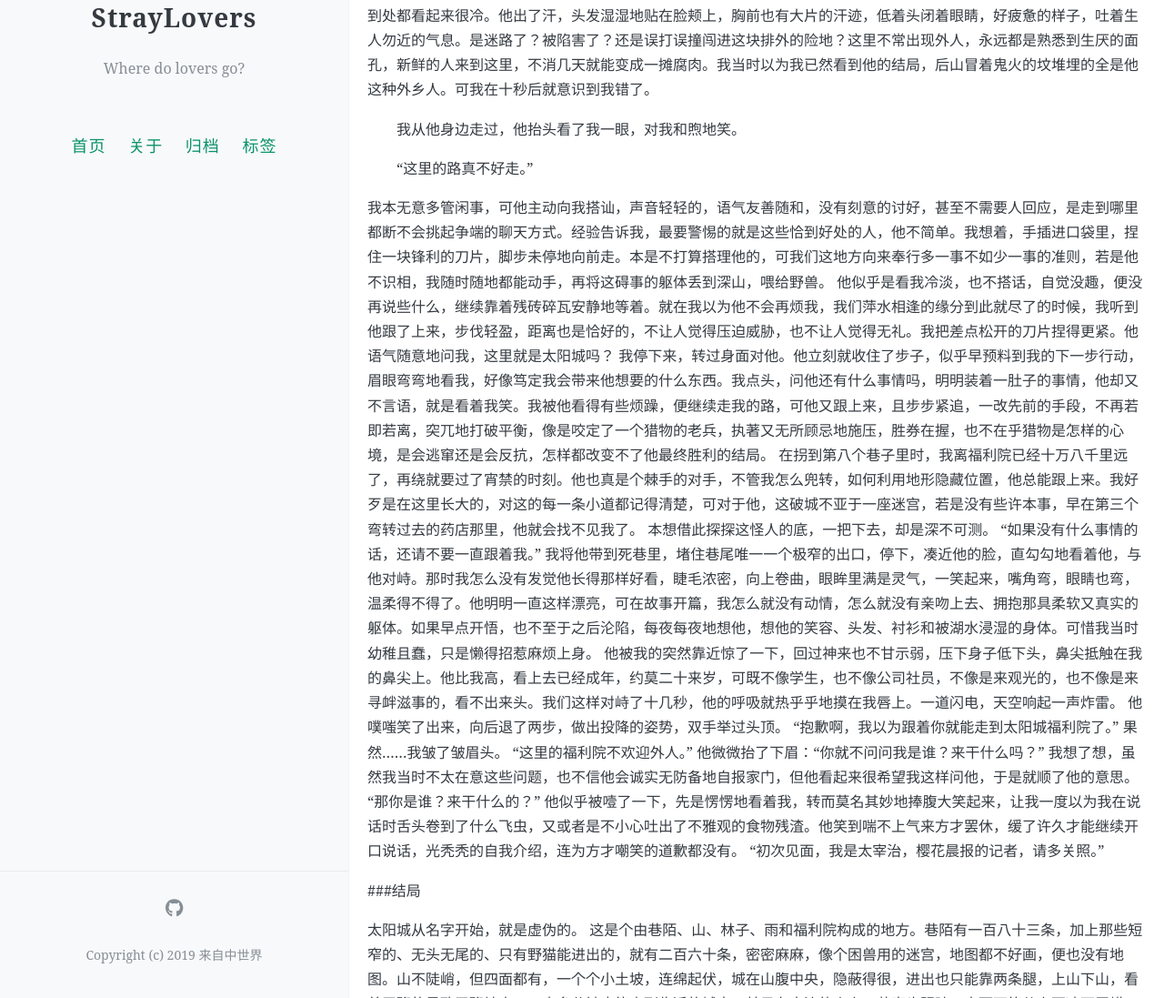
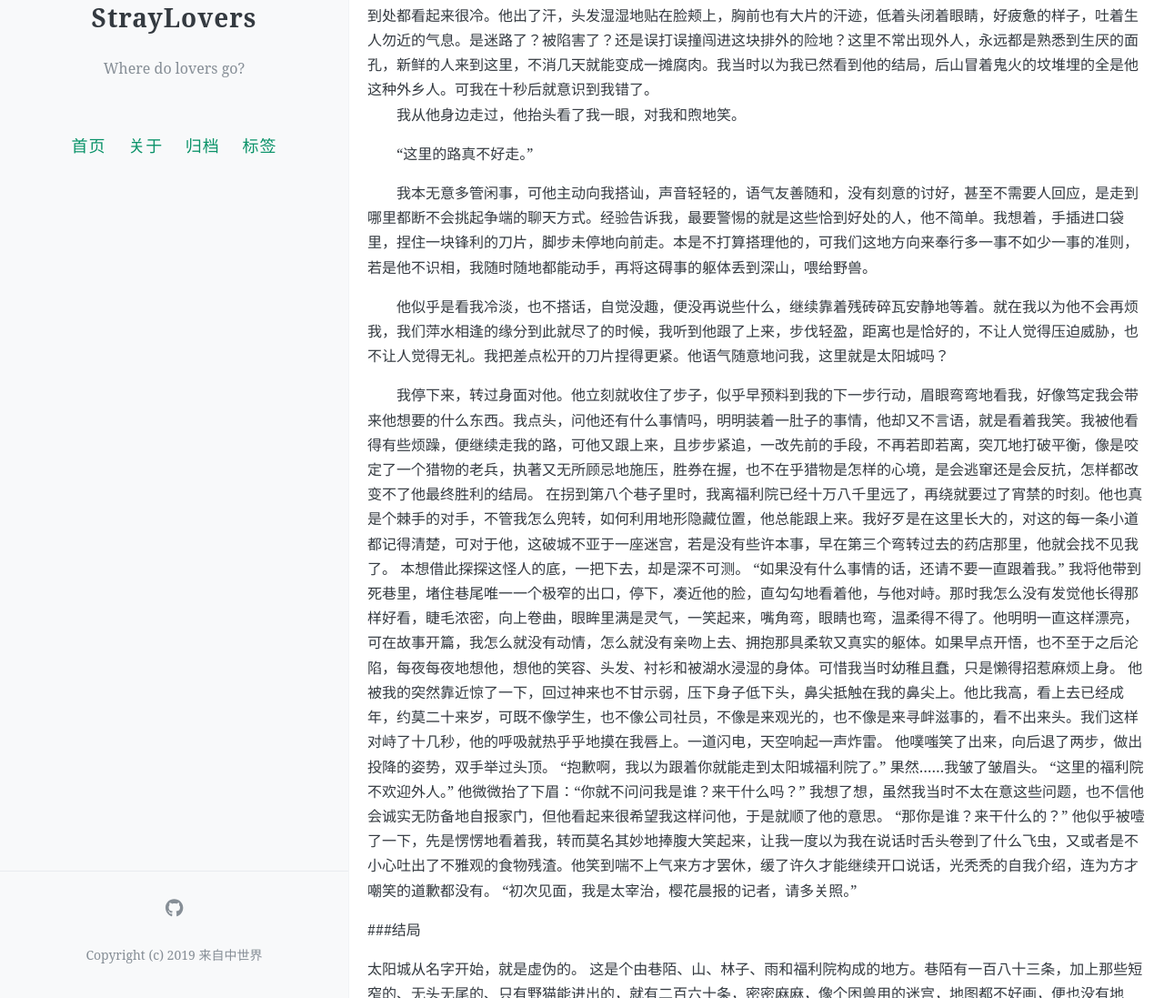
Before and after one commit to straylovers/straylovers, a Jekyll site: the page built from _posts/2022-05-18-the sun city.md, in a window 1280 px wide and 1400 px high. Shown: the part 303-1400 px from the top of the window at 91% size. Built offline with Jekyll 4.4.1, drawn with Linux system fonts in a browser that asks for light colours; comment, search, counter and statistics services are not loaded; part of the change alters nothing that is shown.

```diff
--- a/_posts/2022-05-18-the sun city.md
+++ b/_posts/2022-05-18-the sun city.md
@@ -5,7 +5,6 @@ date: 2022-05-18
 Author: 郁糖
 categories: 文豪野犬
 tags: 织太
-comments: true
 ---
 
 
@@ -16,14 +15,15 @@ comments: true
 ### 狩猎
 
 &emsp;&emsp;他来的时候我十六岁，正值盛夏，七月二十一，我刚完成一个任务，从城镇上回来。一拐进巷子就看到他了，白衬衫黑西裤，清爽舒服地靠在未刷漆的砖墙上吹穿堂风，看着就是个外来人。那时候已是傍晚，天是阴的，没有一点暖色调，到处都看起来很冷。他出了汗，头发湿湿地贴在脸颊上，胸前也有大片的汗迹，低着头闭着眼睛，好疲惫的样子，吐着生人勿近的气息。是迷路了？被陷害了？还是误打误撞闯进这块排外的险地？这里不常出现外人，永远都是熟悉到生厌的面孔，新鲜的人来到这里，不消几天就能变成一摊腐肉。我当时以为我已然看到他的结局，后山冒着鬼火的坟堆埋的全是他这种外乡人。可我在十秒后就意识到我错了。
-
 &emsp;&emsp;我从他身边走过，他抬头看了我一眼，对我和煦地笑。
 
 &emsp;&emsp;“这里的路真不好走。”
 
-我本无意多管闲事，可他主动向我搭讪，声音轻轻的，语气友善随和，没有刻意的讨好，甚至不需要人回应，是走到哪里都断不会挑起争端的聊天方式。经验告诉我，最要警惕的就是这些恰到好处的人，他不简单。我想着，手插进口袋里，捏住一块锋利的刀片，脚步未停地向前走。本是不打算搭理他的，可我们这地方向来奉行多一事不如少一事的准则，若是他不识相，我随时随地都能动手，再将这碍事的躯体丢到深山，喂给野兽。
-他似乎是看我冷淡，也不搭话，自觉没趣，便没再说些什么，继续靠着残砖碎瓦安静地等着。就在我以为他不会再烦我，我们萍水相逢的缘分到此就尽了的时候，我听到他跟了上来，步伐轻盈，距离也是恰好的，不让人觉得压迫威胁，也不让人觉得无礼。我把差点松开的刀片捏得更紧。他语气随意地问我，这里就是太阳城吗？
-我停下来，转过身面对他。他立刻就收住了步子，似乎早预料到我的下一步行动，眉眼弯弯地看我，好像笃定我会带来他想要的什么东西。我点头，问他还有什么事情吗，明明装着一肚子的事情，他却又不言语，就是看着我笑。我被他看得有些烦躁，便继续走我的路，可他又跟上来，且步步紧追，一改先前的手段，不再若即若离，突兀地打破平衡，像是咬定了一个猎物的老兵，执著又无所顾忌地施压，胜券在握，也不在乎猎物是怎样的心境，是会逃窜还是会反抗，怎样都改变不了他最终胜利的结局。
+&emsp;&emsp;我本无意多管闲事，可他主动向我搭讪，声音轻轻的，语气友善随和，没有刻意的讨好，甚至不需要人回应，是走到哪里都断不会挑起争端的聊天方式。经验告诉我，最要警惕的就是这些恰到好处的人，他不简单。我想着，手插进口袋里，捏住一块锋利的刀片，脚步未停地向前走。本是不打算搭理他的，可我们这地方向来奉行多一事不如少一事的准则，若是他不识相，我随时随地都能动手，再将这碍事的躯体丢到深山，喂给野兽。
+
+&emsp;&emsp;他似乎是看我冷淡，也不搭话，自觉没趣，便没再说些什么，继续靠着残砖碎瓦安静地等着。就在我以为他不会再烦我，我们萍水相逢的缘分到此就尽了的时候，我听到他跟了上来，步伐轻盈，距离也是恰好的，不让人觉得压迫威胁，也不让人觉得无礼。我把差点松开的刀片捏得更紧。他语气随意地问我，这里就是太阳城吗？
+
+&emsp;&emsp;我停下来，转过身面对他。他立刻就收住了步子，似乎早预料到我的下一步行动，眉眼弯弯地看我，好像笃定我会带来他想要的什么东西。我点头，问他还有什么事情吗，明明装着一肚子的事情，他却又不言语，就是看着我笑。我被他看得有些烦躁，便继续走我的路，可他又跟上来，且步步紧追，一改先前的手段，不再若即若离，突兀地打破平衡，像是咬定了一个猎物的老兵，执著又无所顾忌地施压，胜券在握，也不在乎猎物是怎样的心境，是会逃窜还是会反抗，怎样都改变不了他最终胜利的结局。
 在拐到第八个巷子里时，我离福利院已经十万八千里远了，再绕就要过了宵禁的时刻。他也真是个棘手的对手，不管我怎么兜转，如何利用地形隐藏位置，他总能跟上来。我好歹是在这里长大的，对这的每一条小道都记得清楚，可对于他，这破城不亚于一座迷宫，若是没有些许本事，早在第三个弯转过去的药店那里，他就会找不见我了。
 本想借此探探这怪人的底，一把下去，却是深不可测。
 “如果没有什么事情的话，还请不要一直跟着我。”
```
